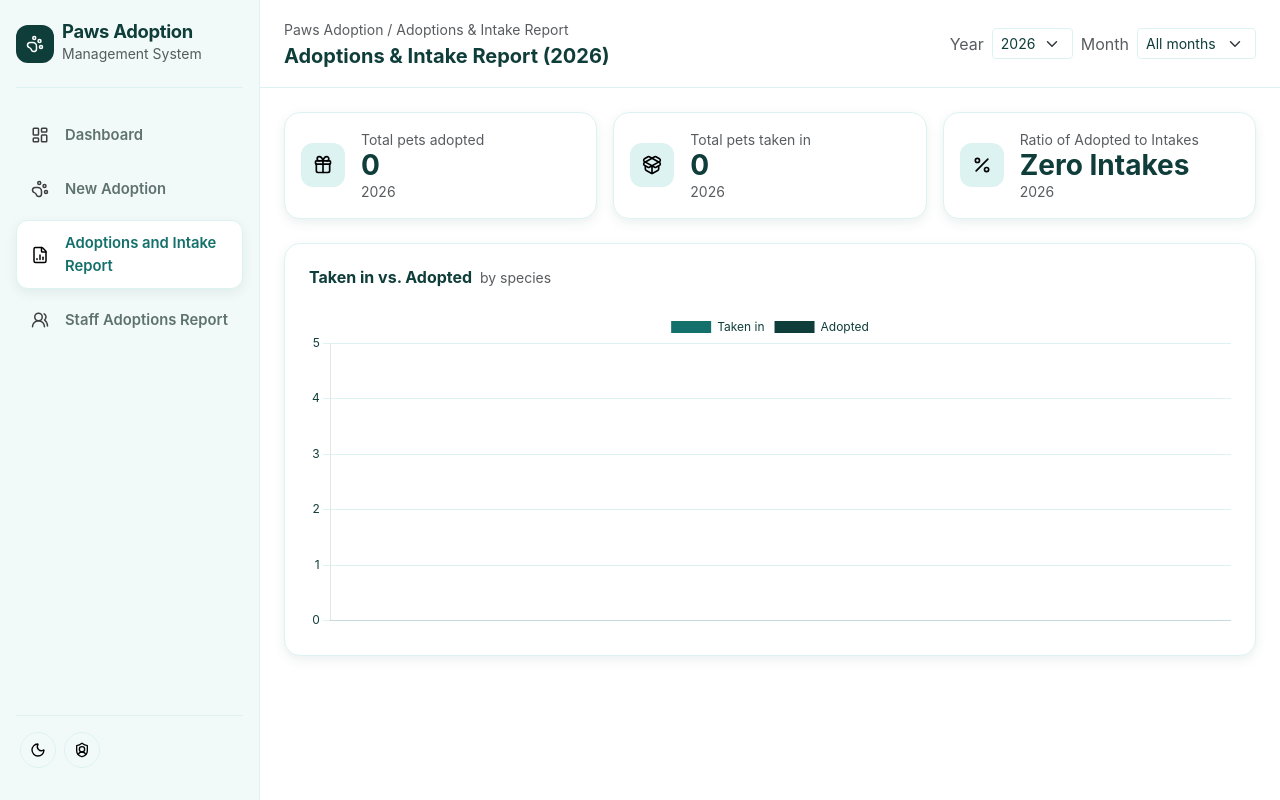
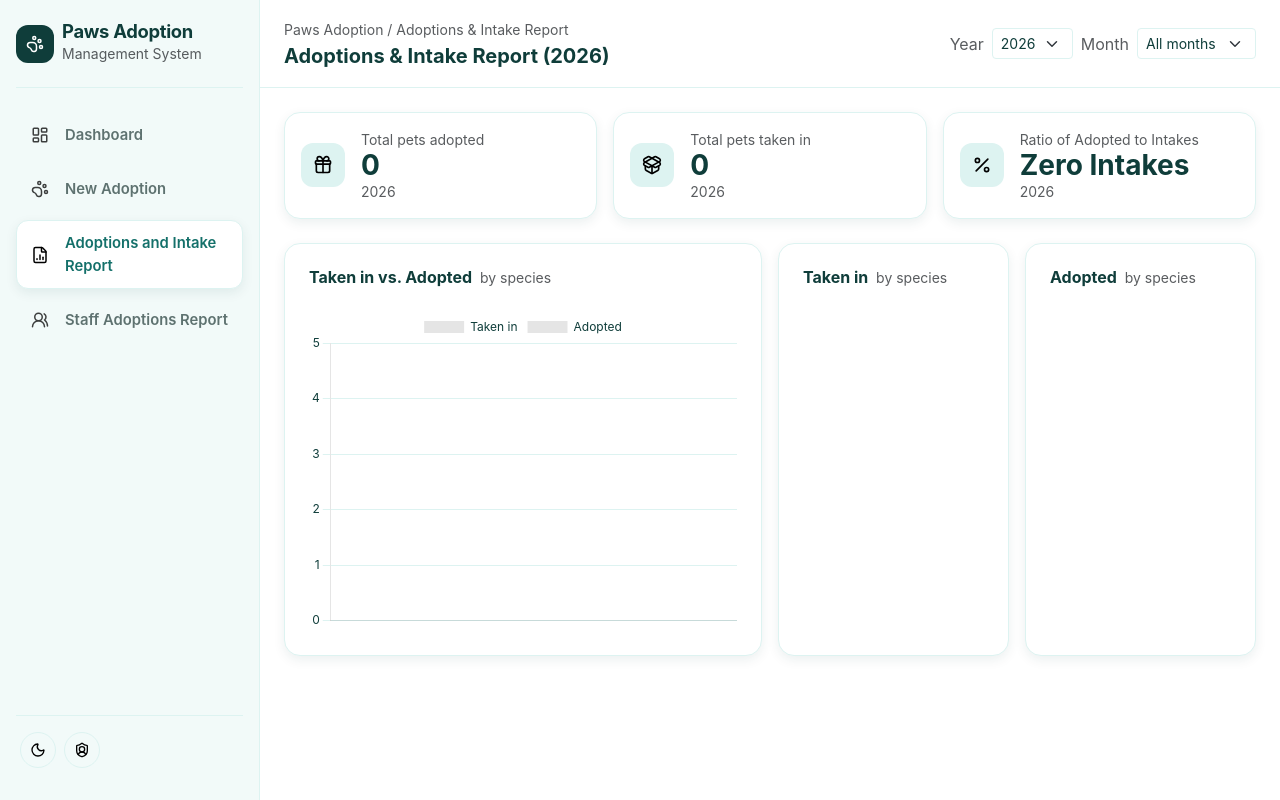
Before and after one commit to morde-cai/CCINFOM-S40K-03-Pet_Adoption_Management_System, a Django app: page /report/adoption-intake/ in a window 1280 px wide. Run offline with Django 5.2, Linux system fonts and the light colour scheme; data that the repository does not hold is empty.

Commit message:
Feat: Adoption and intake donut charts for report 1

```diff
--- a/pet_adoption_system/pet_adoption/adoptions_intake_report.py
+++ b/pet_adoption_system/pet_adoption/adoptions_intake_report.py
@@ -35,7 +35,7 @@ def available_years():
 
     return available_years
 
-def species_charts_data(intakes, adoptions):
+def species_counts(intakes, adoptions):
     # Get the intake counts per species:
     # Dict of {species name: row count}
     intake_species = {}
@@ -48,6 +48,9 @@ def species_charts_data(intakes, adoptions):
     for row in adoptions.values("pet__breed__species__name").annotate(total=Count("id")):
         adoption_species[row["pet__breed__species__name"]] = row["total"]
 
+    return intake_species, adoption_species
+
+def bar_chart_data(intake_species, adoption_species):
     # 1. Prepare the charts label list:
     species_list = []
     for species in intake_species:
@@ -67,6 +70,18 @@ def species_charts_data(intakes, adoptions):
         "labels": species_list,
         "intake": intake_list,
         "adopted": adopted_list,
+    }
+
+# Get intake and adoptions donut chart data
+def intake_donut_data(intake_species):
+    return {
+        "labels": list(intake_species.keys()),
+        "data": list(intake_species.values())
+    }
+def adoption_donut_data(adoption_species):
+    return {
+        "labels": list(adoption_species.keys()),
+        "data": list(adoption_species.values())
     }
 
 def kpi(intakes, adoptions, period_label):
@@ -106,10 +121,17 @@ def built_adoptions_intake(selected_year, selected_month):
 
     kpis = kpi(intakes, adoptions, period_label)
 
-    chart_data = species_charts_data(intakes, adoptions)
+    # Get the dict of {species_name: count}
+    intake_species, adoption_species = species_counts(intakes, adoptions)
+
+    bar_data = bar_chart_data(intake_species, adoption_species)
+    intake_donut = intake_donut_data(intake_species)
+    adoption_donut = adoption_donut_data(adoption_species)
 
     return {
         "period_label": period_label,
         "kpis": kpis,
-        "chart_data": chart_data
+        "bar_data": bar_data,
+        "intake_donut_data": intake_donut,
+        "adoption_donut_data": adoption_donut
     }
--- a/pet_adoption_system/pet_adoption/static/js/charts.js
+++ b/pet_adoption_system/pet_adoption/static/js/charts.js
@@ -1,42 +1,96 @@
 // ==========================================================================
-//  Intake vs adoption bar chart
+//  Helper functions
 // ==========================================================================
-function renderReport1Chart() {
-  const chartData = JSON.parse(document.getElementById("species-data").textContent);
+
+// ==========================================================================
+// Report 1: Intake vs Adoption Bar chart
+// ==========================================================================
+function renderReport1_Bar({canvasId, dataId}) {
+    const chartData = JSON.parse(document.getElementById(dataId).textContent);
     Chart.defaults.font.family = getComputedStyle(document.body).fontFamily; // same font as the site
+    const c = themeColors();
 
-  const chart = new Chart(document.getElementById("speciesChart"), {
+    const chart = new Chart(document.getElementById(canvasId), {
         type: "bar",
         data: {
             labels: chartData.labels,
             datasets: [
-        {label: "Taken in", data: chartData.intake, borderRadius: 6 },
-        {label: "Adopted", data: chartData.adopted, borderRadius: 6 },
+                {label: "Taken in", data: chartData.intake, borderRadius: 6, backgroundColor: c.bar_1},
+                {label: "Adopted", data: chartData.adopted, borderRadius: 6, backgroundColor: c.bar_2},
             ],
         },
-    // Chart customizations
         options: {
             responsive: true,
             maintainAspectRatio: false,
             scales: {
-        x: { ticks: {}, grid: { display: false } },
-        y: { ticks: { precision: 0 }, grid: {}, beginAtZero: true, suggestedMax: 5 },
+                x: { ticks: { color: c.text }, grid: { display: false } },
+                y: { ticks: { precision: 0, color: c.text }, grid: { color: c.grid }, beginAtZero: true, suggestedMax: 5 },
             },
-      plugins: { legend: { labels: {} } },
+            plugins: { colors: { enabled: false }, legend: { labels: { color: c.text } } },
         },
     });
 
-  // Colors following from custom.css light/dark mode.
     function applyChartTheme() {
         const c = themeColors();
-    chart.data.datasets[0].backgroundColor = c.primary;
-    chart.data.datasets[1].backgroundColor = c.strong;
+        chart.data.datasets[0].backgroundColor = c.bar_1;
+        chart.data.datasets[1].backgroundColor = c.bar_2;
         chart.options.scales.x.ticks.color = c.text;
         chart.options.scales.y.ticks.color = c.text;
         chart.options.scales.y.grid.color = c.grid;
         chart.options.plugins.legend.labels.color = c.text;
+        chart.update("resize");
+    }
+
+    document.addEventListener("themechange", applyChartTheme);
+}
+
+// ==========================================================================
+// Report 1: Intake and Adoption Donut charts
+// ==========================================================================
+// Color constants (I got too lazy to put in custom.css again):
+const DONUT_COLORS_LIGHT = ["#14706a", "#e3a14a", "#0f3d3a", "#5b8fc7", "#6dbdb3", "#d9826b"];
+const DONUT_COLORS_DARK  = ["#5cc4bb", "#f0b45e", "#14706a", "#7aa8dc", "#a8dcd6", "#e6967f"];
+
+
+// Helper: Donut maker
+function makeDonut(canvasId, dataId) {
+    const chartData = JSON.parse(document.getElementById(dataId).textContent);
+    const chart = new Chart(document.getElementById(canvasId), {
+        type: "doughnut",
+        data: {
+            labels: chartData.labels,
+            datasets: [{
+                data: chartData.data,
+                borderWidth: 0,
+            }],
+        },
+        options: {
+            responsive: true,
+            maintainAspectRatio: false,
+            plugins: { legend: { position: "bottom", labels: {} } },
+        },
+    });
+
+    function applyChartTheme() {
+        const c = themeColors();
+        const isDark = document.documentElement.dataset.bsTheme === "dark";
+        const palette = isDark ? DONUT_COLORS_DARK : DONUT_COLORS_LIGHT;
+
+        const ds = chart.data.datasets[0];
+        ds.backgroundColor = chartData.labels.map((_, i) => palette[i % palette.length]);
+        ds.borderColor = getComputedStyle(document.documentElement).getPropertyValue("--bs-body-bg").trim();
+        chart.options.plugins.legend.labels.color = c.text;
         chart.update("none");
     }
+
     applyChartTheme();
     document.addEventListener("themechange", applyChartTheme);
 }
+
+// Render the two donuts:
+function renderReport1_Donuts(donuts) {
+    // (Canvas ID, data ID), set from HTML template
+    donuts.forEach((d) => {
+        makeDonut(d.canvasId, d.dataId);
+    });
+}
--- a/pet_adoption_system/pet_adoption/templates/adoption_intake_report.html
+++ b/pet_adoption_system/pet_adoption/templates/adoption_intake_report.html
@@ -33,26 +33,50 @@
         {% endfor %}
     </div>
 
-    <!-- Report Chart -->
+
     <div class="row g-3">
-        <div class="col-12">
+        <!-- Report Intake vs Adopted Bar Chart -->
+        <div class="col-lg-6">
             <div class="page-card p-4">
                 <h3 class="h6 fw-bold mb-4">Taken in vs. Adopted <span class="fw-normal small text-body-secondary ms-1">by species</span></h3>
-                <div class="chart-box"><canvas id="speciesChart"></canvas></div>
+                <div class="chart-box"><canvas id="barChart"></canvas></div>
+            </div>
+        </div>
+
+        <!-- Species Intake and Adopted Pie Charts -->
+        <div class="col-lg-3">
+            <div class="page-card p-4">
+                <h3 class="h6 fw-bold mb-4">Taken in <span class="fw-normal small text-body-secondary ms-1">by species</span></h3>
+                <div class="chart-box"><canvas id="intakeDonut"></canvas></div>
+            </div>
+        </div>
+        <div class="col-lg-3">
+            <div class="page-card p-4">
+                <h3 class="h6 fw-bold mb-4">Adopted <span class="fw-normal small text-body-secondary ms-1">by species</span></h3>
+                <div class="chart-box"><canvas id="adoptionDonut"></canvas></div>
             </div>
         </div>
     </div>
+
+
 {% endblock %}
 
 {% block extra_js %}
-    {{ chart_data|json_script:"species-data" }}
+    <!-- Prepare the data from views.py: -->
+    {{ bar_data|json_script:"bar-data" }}
+    {{ intake_donut_data|json_script:"intake-donut-data" }}
+    {{ adoption_donut_data|json_script:"adoption-donut-data" }}
+
+    <!-- Render the charts from static/js/charts.js -->
     <script src="{% static 'js/charts.js' %}"></script>
     <script>
-        renderReport1Chart({
-            canvasId: "speciesChart",
-            dataId: "species-data",
-            labelA: "Taken in",
-            labelB: "Adopted",
+        renderReport1_Bar({
+            canvasId: "barChart",
+            dataId: "bar-data",
         });
+        renderReport1_Donuts([
+            {canvasId: "intakeDonut", dataId: "intake-donut-data"},
+            {canvasId: "adoptionDonut", dataId: "adoption-donut-data"},
+        ]);
     </script>
 {% endblock %}
```
Lines whose indentation alone changed are shown as unchanged.
